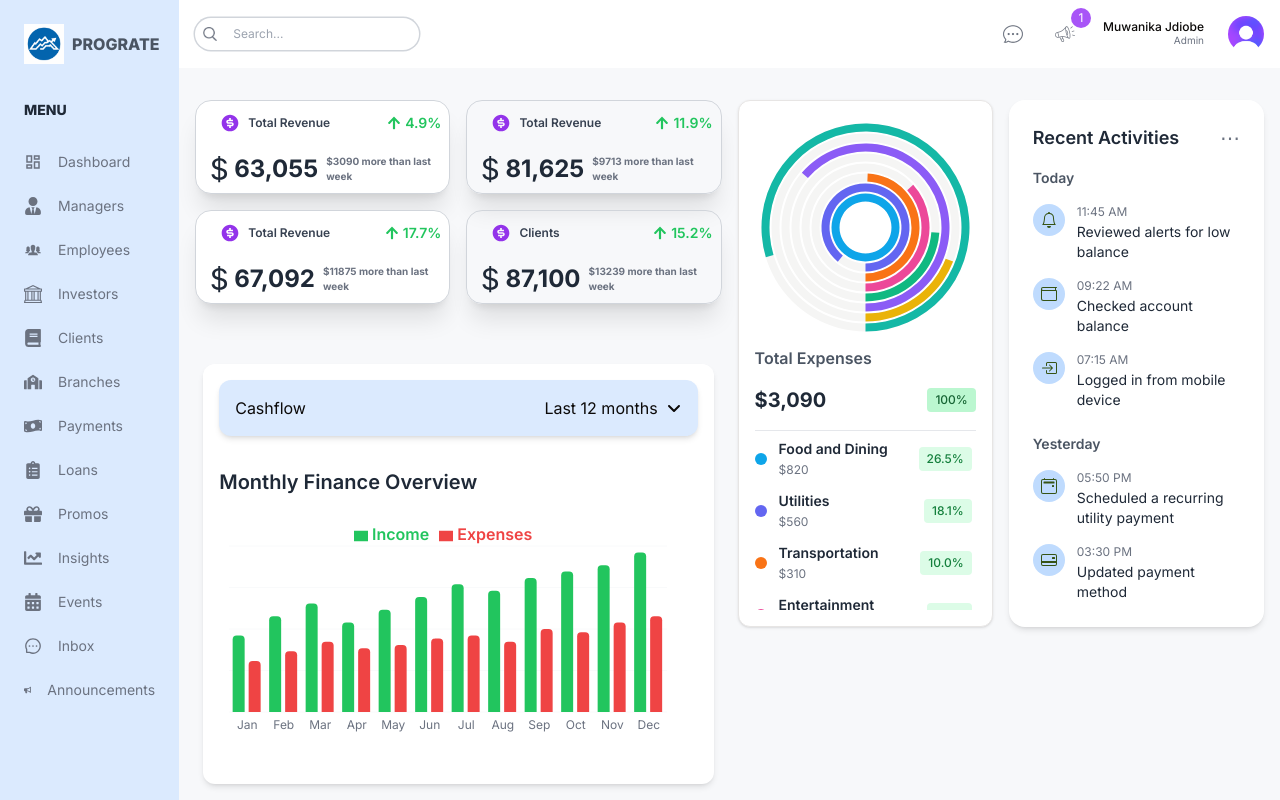
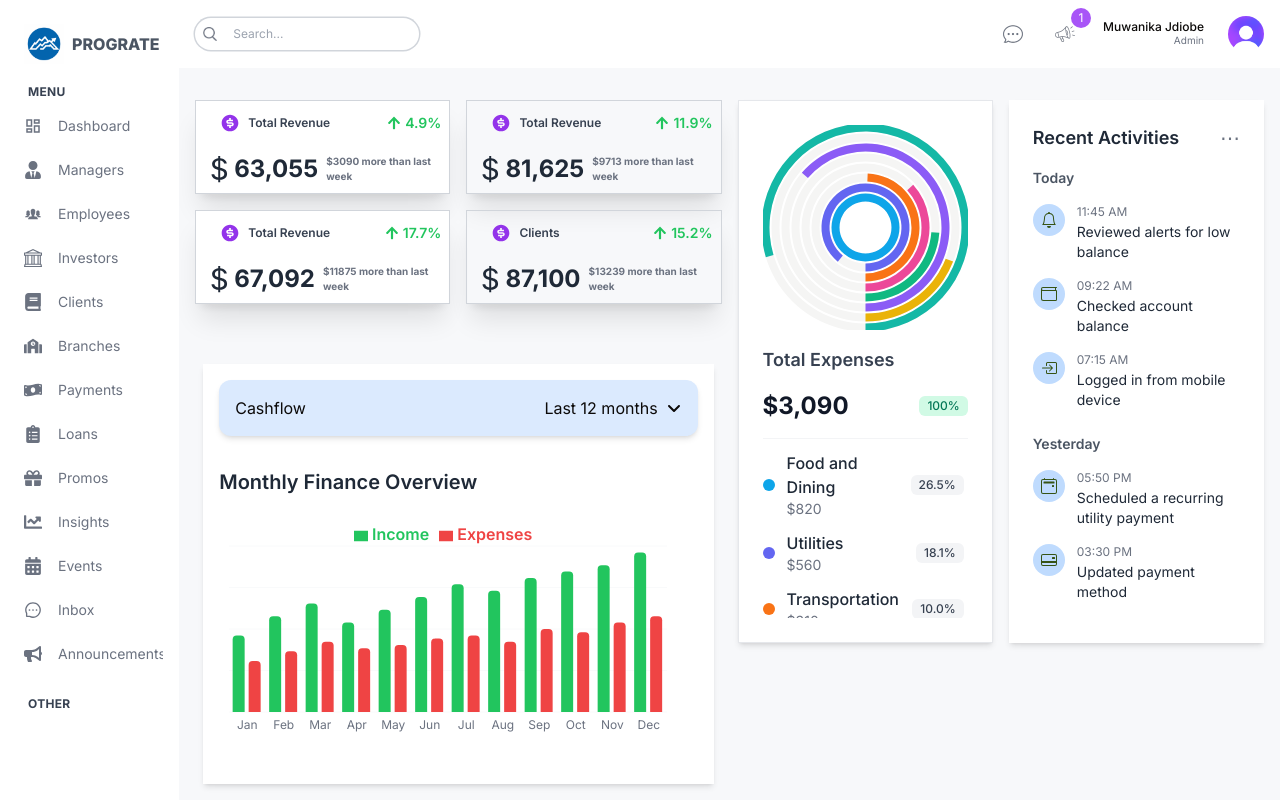
Before and after one commit to faizokigenyi/prograteCapital, a Next.js app: page /admin in a window 1280 px wide. Built offline with nearby package versions, Linux system fonts and the light colour scheme.

Commit message:
Remove rounded corners

```diff
--- a/src/app/(dashboard)/layout.tsx
+++ b/src/app/(dashboard)/layout.tsx
@@ -11,7 +11,7 @@ export default function DashboardLayout({
   return (
     <div className="h-screen flex">
       {/* LEFT */}
-      <div className="xs:hidden w-[14%] md:w-[8%] lg:w-[16%] xl:w-[14%] p-4 bg-blue-100">
+      <div className="xs:hidden w-[14%] md:w-[8%] lg:w-[16%] xl:w-[14%] p-4 f">
         <div className="">
           <Link
             href="/"
--- a/src/components/ExpensesListChart.tsx
+++ b/src/components/ExpensesListChart.tsx
@@ -35,11 +35,13 @@ export default function CategoryRadialChart({
   } satisfies ChartConfig;
 
   return (
-    <Card className={`flex flex-col ${className}`}>
-      <CardContent className="flex-1 pb-0 pt-4 px-4">
+    <Card
+      className={`rounded-none bg-white shadow-md flex flex-col border border-gray-200 ${className}`}
+    >
+      <CardContent className="flex-1 pt-6 px-6 pb-2">
         <ChartContainer
           config={chartConfig}
-          className="mx-auto aspect-square max-h-[250px]"
+          className="mx-auto aspect-square max-w-[240px] sm:max-w-[260px] md:max-w-[300px]"
         >
           <RadialBarChart
             data={data}
@@ -57,24 +59,24 @@ export default function CategoryRadialChart({
         </ChartContainer>
       </CardContent>
 
-      <CardFooter className="flex flex-col gap-4 px-4 pb-4 pt-2 text-sm">
+      <CardFooter className="flex flex-col gap-4 px-6 pb-6 pt-2 text-sm">
         <div className="w-full">
-          <h2 className="text-left text-gray-600 font-semibold text-base">
+          <h2 className="text-left text-gray-700 font-semibold text-base sm:text-lg">
             {title}
           </h2>
         </div>
 
         <div className="flex items-center justify-between w-full">
-          <span className="font-bold text-xl text-gray-800">
+          <span className="font-bold text-xl sm:text-2xl text-gray-900">
             ${total.toLocaleString()}
           </span>
-          <span className="bg-green-200 text-green-800 rounded px-2 py-1 text-xs font-medium">
+          <span className="bg-emerald-100 text-emerald-700 rounded-md px-2 py-[2px] text-xs font-medium">
             100%
           </span>
         </div>
 
-        {/* Professional Scrollbar */}
-        <div className="pt-2 border-t border-gray-200 w-full max-h-[180px] overflow-y-auto pr-1 space-y-3 scrollbar-thin scrollbar-thumb-gray-400 scrollbar-track-gray-100 hover:scrollbar-thumb-gray-500">
+        {/* Scroll area with scrollbar visible only on hover */}
+        <div className="pt-3 border-t border-gray-100 w-full max-h-[180px] overflow-y-hidden lg hover:overflow-y-auto pr-1 space-y-3 scrollbar-thin scrollbar-thumb-gray-300 scrollbar-track-gray-50 hover:scrollbar-thumb-gray-400 transition-all duration-300">
           {data.map((item) => {
             const percentage = ((item.value / total) * 100).toFixed(1);
             return (
@@ -88,15 +90,15 @@ export default function CategoryRadialChart({
                     style={{ backgroundColor: item.fill }}
                   />
                   <div>
-                    <h1 className="font-semibold text-sm text-gray-800">
+                    <h1 className="font-medium text-sm sm:text-base text-gray-800">
                       {item.name}
                     </h1>
-                    <span className="text-gray-500 text-xs">
+                    <span className="text-gray-500 text-xs sm:text-sm">
                       ${item.value.toLocaleString()}
                     </span>
                   </div>
                 </div>
-                <span className="bg-green-100 text-green-700 rounded px-2 py-1 text-xs font-medium">
+                <span className="bg-gray-100 text-gray-700 rounded-md px-2 py-[2px] text-xs font-medium">
                   {percentage}%
                 </span>
               </div>
--- a/src/components/Menu.tsx
+++ b/src/components/Menu.tsx
@@ -1,8 +1,8 @@
+"use client";
+
 import Link from "next/link";
 import {
   FaUserTie,
-  FaUserFriends,
-  FaUserGraduate,
   FaUser,
   FaCog,
   FaSignOutAlt,
@@ -41,133 +41,53 @@ const menuItems: MenuSection[] = [
   {
     title: "MENU",
     items: [
-      {
-        icon: MdOutlineDashboard,
-        label: "Dashboard",
-        href: "/admin",
-        visible: ["admin"],
-      },
-      {
-        icon: FaUserTie,
-        label: "Managers",
-        href: "/managers",
-        visible: ["admin", "manager"],
-      },
-      {
-        icon: IoIosPeople,
-        label: "Employees",
-        href: "/employees",
-        visible: ["admin", "employee"],
-      },
-      {
-        icon: BsBank,
-        label: "Investors",
-        href: "/investors",
-        visible: ["admin", "investor"],
-      },
-      {
-        icon: FaBook,
-        label: "Clients",
-        href: "/clients",
-        visible: ["admin"],
-      },
-      {
-        icon: FaSchool,
-        label: "Branches",
-        href: "/branches",
-        visible: ["admin"],
-      },
-      {
-        icon: FaMoneyBillWave,
-        label: "Payments",
-        href: "/payments",
-        visible: ["admin"],
-      },
-      {
-        icon: FaClipboardList,
-        label: "Loans",
-        href: "/loans",
-        visible: ["admin", "manager", "employee"],
-      },
-      {
-        icon: FaGift,
-        label: "Promos",
-        href: "/promos",
-        visible: ["admin", "manager", "employee", "investor"],
-      },
-      {
-        icon: FaChartLine,
-        label: "Insights",
-        href: "/insights",
-        visible: ["admin", "manager", "employee", "investor"],
-      },
-      {
-        icon: FaCalendarAlt,
-        label: "Events",
-        href: "/events",
-        visible: ["admin", "manager", "employee", "investor"],
-      },
-      {
-        icon: AiOutlineMessage,
-        label: "Inbox",
-        href: "/inbox",
-        visible: ["admin", "manager", "employee", "investor"],
-      },
-      {
-        icon: FaBullhorn,
-        label: "Announcements",
-        href: "/announcements",
-        visible: ["admin", "manager", "employee", "investor"],
-      },
+      { icon: MdOutlineDashboard, label: "Dashboard", href: "/admin", visible: ["admin"] },
+      { icon: FaUserTie, label: "Managers", href: "/managers", visible: ["admin", "manager"] },
+      { icon: IoIosPeople, label: "Employees", href: "/employees", visible: ["admin", "employee"] },
+      { icon: BsBank, label: "Investors", href: "/investors", visible: ["admin", "investor"] },
+      { icon: FaBook, label: "Clients", href: "/clients", visible: ["admin"] },
+      { icon: FaSchool, label: "Branches", href: "/branches", visible: ["admin"] },
+      { icon: FaMoneyBillWave, label: "Payments", href: "/payments", visible: ["admin"] },
+      { icon: FaClipboardList, label: "Loans", href: "/loans", visible: ["admin", "manager", "employee"] },
+      { icon: FaGift, label: "Promos", href: "/promos", visible: ["admin", "manager", "employee", "investor"] },
+      { icon: FaChartLine, label: "Insights", href: "/insights", visible: ["admin", "manager", "employee", "investor"] },
+      { icon: FaCalendarAlt, label: "Events", href: "/events", visible: ["admin", "manager", "employee", "investor"] },
+      { icon: AiOutlineMessage, label: "Inbox", href: "/inbox", visible: ["admin", "manager", "employee", "investor"] },
+      { icon: FaBullhorn, label: "Announcements", href: "/announcements", visible: ["admin", "manager", "employee", "investor"] },
     ],
   },
   {
     title: "OTHER",
     items: [
-      {
-        icon: FaUser,
-        label: "Profile",
-        href: "/profile",
-        visible: ["admin", "manager", "employee", "investor"],
-      },
-      {
-        icon: FaCog,
-        label: "Settings",
-        href: "/settings",
-        visible: ["admin", "manager", "employee", "investor"],
-      },
-      {
-        icon: FaSignOutAlt,
-        label: "Logout",
-        href: "/logout",
-        visible: ["admin", "manager", "employee", "investor"],
-      },
+      { icon: FaUser, label: "Profile", href: "/profile", visible: ["admin", "manager", "employee", "investor"] },
+      { icon: FaCog, label: "Settings", href: "/settings", visible: ["admin", "manager", "employee", "investor"] },
+      { icon: FaSignOutAlt, label: "Logout", href: "/logout", visible: ["admin", "manager", "employee", "investor"] },
     ],
   },
 ];
 
-const Menu = () => {
+const Menu = ({ userRole = "admin" }: { userRole?: UserRole }) => {
   return (
-    <div className=" pt-3 text-sm max-h-[80vh] overflow-scroll no-scrollbar">
-      {menuItems.map((i) => (
-        <div className="flex flex-col gap-2" key={i.title}>
-          <span className="flex md:ml-2 lg:block text-gray-800 font-extrabold my-4">
-            {i.title}
-          </span>
-          {i.items.map((item) => {
-            if (item.visible.includes("admin")) {
-              return (
-                <Link
-                  href={item.href}
-                  key={item.label}
-                  className="flex items-center justify-center lg:justify-start gap-4 text-gray-500 py-2 md:px-2 rounded-md hover:text-black hover:bg-lamaSkyLight"
-                >
-                  <item.icon className="text-lg" />
-                  <span className="hidden lg:block">{item.label}</span>
-                </Link>
-              );
-            }
-          })}
+    <div className="pt-3 text-sm max-h-[80vh] overflow-hidden hover:overflow-auto pr-1 transition-all duration-300 scrollbar-thin scrollbar-thumb-gray-300 scrollbar-track-gray-100">
+      {menuItems.map((section) => (
+        <div className="flex flex-col gap-2 mb-6" key={section.title}>
+          {section.title && (
+            <span className="text-gray-700 font-bold text-xs uppercase tracking-wide px-2 lg:px-3">
+              {section.title}
+            </span>
+          )}
+          {section.items.map((item) =>
+            item.visible.includes(userRole) ? (
+              <Link
+                key={item.label}
+                href={item.href}
+                className="flex items-center gap-4 text-gray-500 px-2 py-2 rounded-md hover:text-blue-600 hover:bg-blue-50 transition-all duration-150 lg:justify-start justify-center"
+              >
+                <item.icon className="text-lg shrink-0" />
+                <span className="hidden lg:block text-sm">{item.label}</span>
+              </Link>
+            ) : null
+          )}
         </div>
       ))}
     </div>
--- a/src/components/RecentActivities.tsx
+++ b/src/components/RecentActivities.tsx
@@ -42,7 +42,7 @@ const activities = {
 
 export default function RecentActivities() {
   return (
-    <div className="w-full rounded-2xl p-6 bg-white shadow-md ">
+    <div className="w-full  p-6 bg-white shadow-md ">
       <div className="flex items-center justify-between mb-4">
         <h2 className="text-lg font-semibold text-gray-800">
           Recent Activities
--- a/src/components/ReusableTable.tsx
+++ b/src/components/ReusableTable.tsx
@@ -8,7 +8,7 @@ interface TableProps<T> {
 
 const ReusableTable = <T extends {}>({ data, columns }: TableProps<T>) => {
   return (
-    <div className="overflow-x-scroll no-scrollbar rounded-lg shadow-md bg-white">
+    <div className="overflow-x-scroll no-scrollbar  shadow-md bg-white">
       <table className="min-w-full border-collapse table-auto">
         <thead>
           <tr>
--- a/src/components/UserCard.tsx
+++ b/src/components/UserCard.tsx
@@ -11,7 +11,7 @@ type UserCardProps = {
 const UserCard = ({ name, amount, percentageIncrease }: UserCardProps) => {
   const isPositive = percentageIncrease >= 0;
   return (
-    <div className="rounded-2xl shadow-xl odd:bg-white border border-gray-300 p-2 flex-1 min-w-[130px]">
+    <div className=" shadow-xl odd:bg-white border border-gray-300 p-2 flex-1 min-w-[130px]">
       <div className="flex justify-between items-center">
         <div className="px-4 py-1 rounded-full">
           <div className="flex items-center gap-2">
--- a/src/components/forms/CashflowChart.tsx
+++ b/src/components/forms/CashflowChart.tsx
@@ -5,7 +5,7 @@ import RecentActivities from "../RecentActivities";
 
 const CashflowChart = () => {
   return (
-    <div className="flex flex-col gap-4 w-full h-full p-4 bg-white rounded-xl shadow-md">
+    <div className="flex flex-col gap-4 w-full h-full p-4 bg-white shadow-md">
       <div className="flex items-center justify-between bg-blue-100 rounded-xl p-4 shadow-md mb-4">
         <h1>Cashflow</h1>
         <div className="flex items-center gap-2">
```
